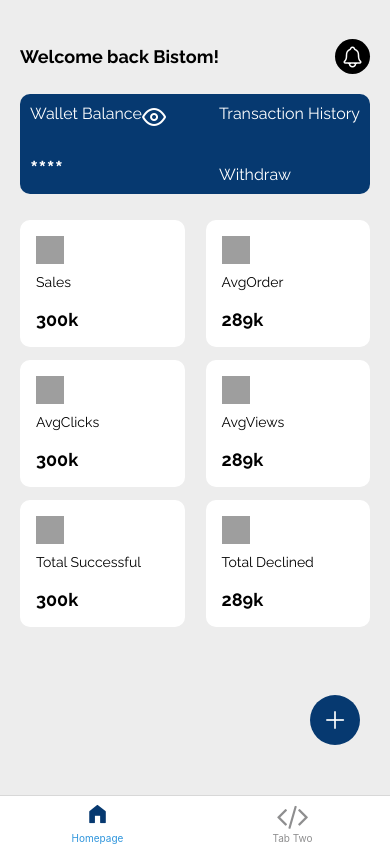
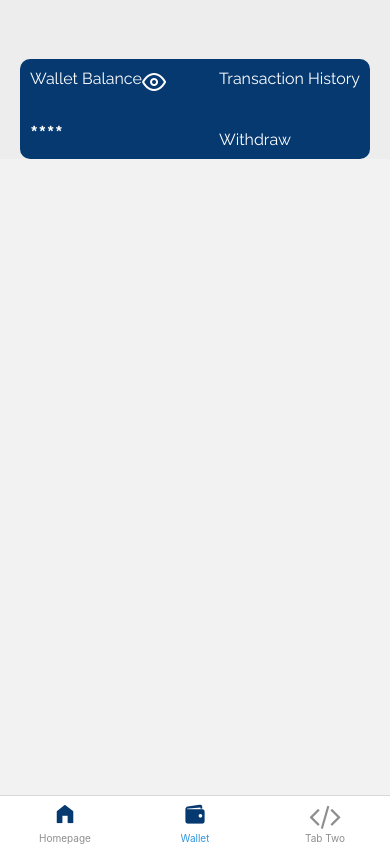
Before and after one commit to Goodie007/e-market, a React Native app: screen /Wallet in a window 390 px wide. Built offline with nearby package versions, Linux system fonts and the light colour scheme; grey boxes are pictures that could not be loaded; what expo-linking would draw is missing.

Commit message:
initial commit

```diff
--- /dev/null
+++ b/components/UI/WalletPage/index.tsx
@@ -0,0 +1,23 @@
+import React from "react";
+import { View, Text, SafeAreaView, Platform } from "react-native";
+import TopComponent from "../HomePage/TopComponent";
+
+export default function WalletPage() {
+  return (
+    <SafeAreaView
+      style={{
+        backgroundColor: "#EDEDED",
+        height: "100%",
+      }}
+    >
+      <View
+        style={{
+          paddingHorizontal: 20,
+          paddingTop: Platform.OS === "android" ? "20%" : "10%",
+        }}
+      >
+        <TopComponent />
+      </View>
+    </SafeAreaView>
+  );
+}
--- a/navigation/index.tsx
+++ b/navigation/index.tsx
@@ -10,6 +10,7 @@ import { createNativeStackNavigator } from '@react-navigation/native-stack';
 import * as React from 'react';
 import { ColorSchemeName, Pressable } from 'react-native';
 import Homepage from '../components/UI/HomePage';
+import { Entypo } from '@expo/vector-icons';
 
 import Colors from '../constants/Colors';
 import useColorScheme from '../hooks/useColorScheme';
@@ -17,6 +18,7 @@ import ModalScreen from '../screens/ModalScreen';
 import NotFoundScreen from '../screens/NotFoundScreen';
 import TabOneScreen from '../screens/TabOneScreen';
 import TabTwoScreen from '../screens/TabTwoScreen';
+import Wallet from '../screens/Wallet';
 import { RootStackParamList, RootTabParamList, RootTabScreenProps } from '../types';
 import LinkingConfiguration from './LinkingConfiguration';
 
@@ -73,6 +75,15 @@ function BottomTabNavigator() {
             tabBarIcon: ({ color }) => <Foundation name="home" size={24} color="#063970" />,
           }}
          />
+          <BottomTab.Screen
+          name="Wallet"
+          component={Wallet}
+          options={{
+            title: 'Wallet',
+            headerShown: false,
+            tabBarIcon: ({ color }) => <Entypo name="wallet" size={24} color="#063970" />,
+          }}
+         />
       {/* <BottomTab.Screen
         name="TabOne"
         component={TabOneScreen}
--- /dev/null
+++ b/screens/Wallet.tsx
@@ -0,0 +1,14 @@
+import React from 'react';
+import {View, Text, SafeAreaView} from 'react-native';
+import WalletPage from '../components/UI/WalletPage';
+
+
+export default function Wallet(){
+    return (
+        <SafeAreaView>
+            <View>
+             <WalletPage />
+            </View>
+        </SafeAreaView>
+    )
+}
```
